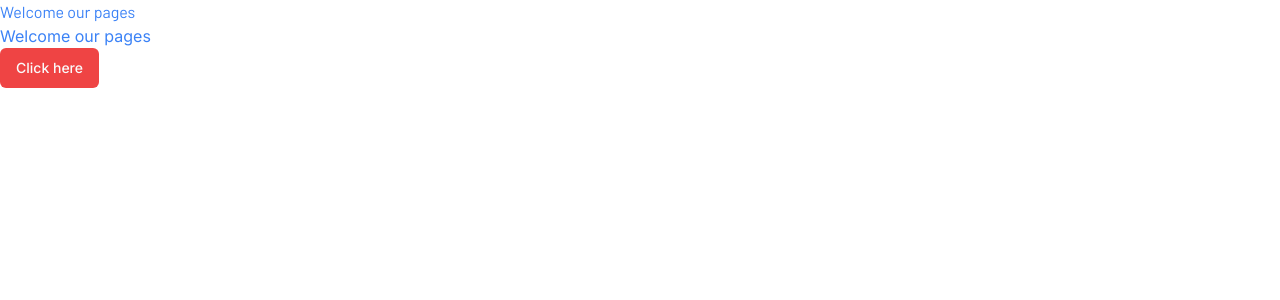
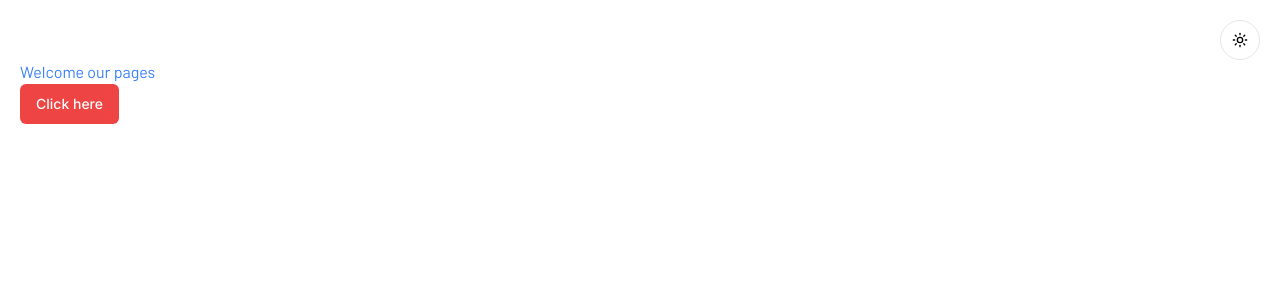
Before and after one commit to dayastant/AliExpress, a Next.js app in the folder aliexpress/: page / in a window 1280 px wide. Shown: the top 300 px of the page. Built offline with nearby package versions, Linux system fonts and the light colour scheme.

Commit message:
basic setup

```diff
--- a/aliexpress/src/app/page.tsx
+++ b/aliexpress/src/app/page.tsx
@@ -1,13 +1,16 @@
+import ThemeToggle from "@/components/shared/theme-toggle";
 import { Button } from "@/components/ui/button";
-import Image from "next/image";
+
 
 export default function Home() {
   return (
-    <>
+    <div className="p-5">
+      <div className="w-100 flex justify-end">
+        <ThemeToggle/>
+      </div>
       <h1 className="font-barlow text-blue-500">Welcome our pages</h1>
-      <h1 className=" text-blue-500">Welcome our pages</h1>
 
       <Button variant="destructive">Click here</Button>
-    </>
+    </div>
   );
 }
--- a/aliexpress/src/components/shared/theme-toggle.tsx
+++ b/aliexpress/src/components/shared/theme-toggle.tsx
@@ -1,18 +1,29 @@
+'use client';
+
 import React from "react";
-import { DropdownMenu } from "../ui/dropdown-menu";
-import { DropdownMenuTrigger } from "@radix-ui/react-dropdown-menu";
+import { DropdownMenu, DropdownMenuItem ,DropdownMenuContent } from "../ui/dropdown-menu";
+import {  DropdownMenuTrigger } from "@radix-ui/react-dropdown-menu";
 import { Button } from "../ui/button";
 import { MoonIcon, SunIcon } from "lucide-react";
+import { useTheme } from "next-themes";
 
 export default function ThemeToggle() {
+
+    const {setTheme} = useTheme();
     return (
         <DropdownMenu>
             <DropdownMenuTrigger asChild>
                 <Button variant="outline" size="icon" className="w-10 h-10 rounded-full">
                     <SunIcon className="h-[1.4rem] w-[1.4rem] rotate-0 scale-100 translate-all dark:rotate-90 dark:scale-0"/>
                     <MoonIcon className="absolute h-[1.4rem] w-[1.4rem] rotate-90 scale-0 translate-all dark:rotate-0 dark:scale-100"/>
+                    <span className="sr-only">Toggle theme</span>
                 </Button>
             </DropdownMenuTrigger>
+            <DropdownMenuContent align="end">
+                <DropdownMenuItem onClick={()=>setTheme("light")}>Light</DropdownMenuItem>
+                <DropdownMenuItem onClick={()=>setTheme("dark")}>Dark</DropdownMenuItem>
+                <DropdownMenuItem onClick={()=>setTheme("system")}>System</DropdownMenuItem>
+            </DropdownMenuContent>
         </DropdownMenu>
     );
 
```
